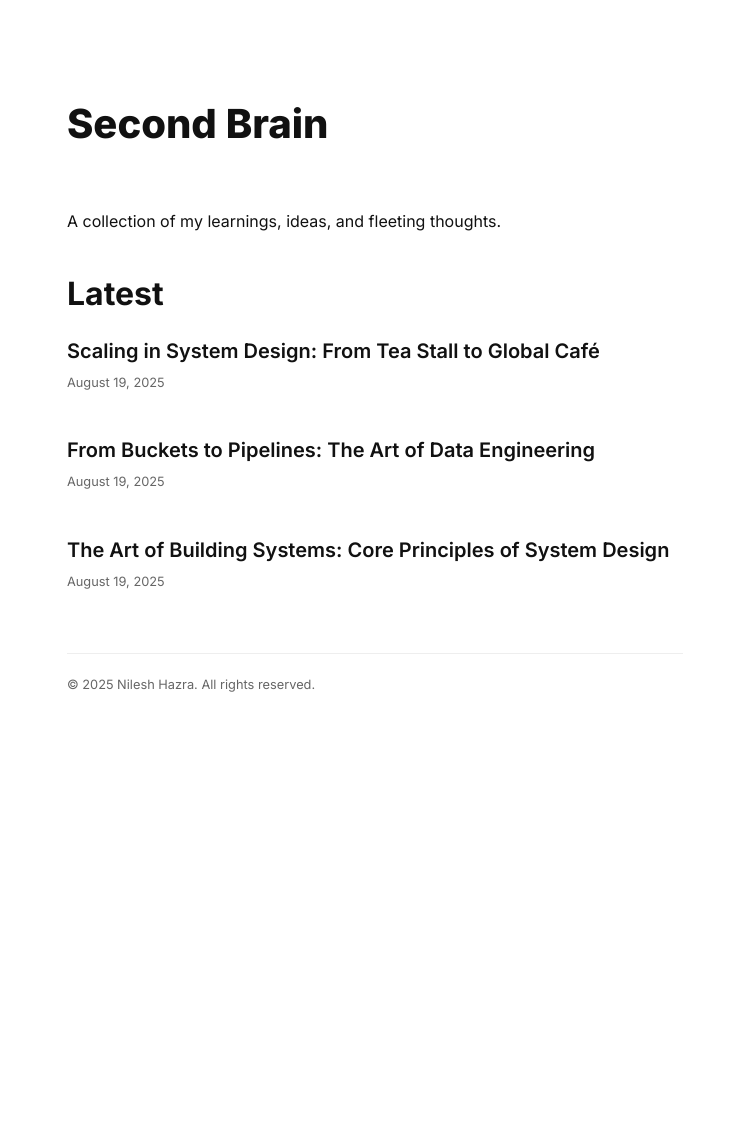
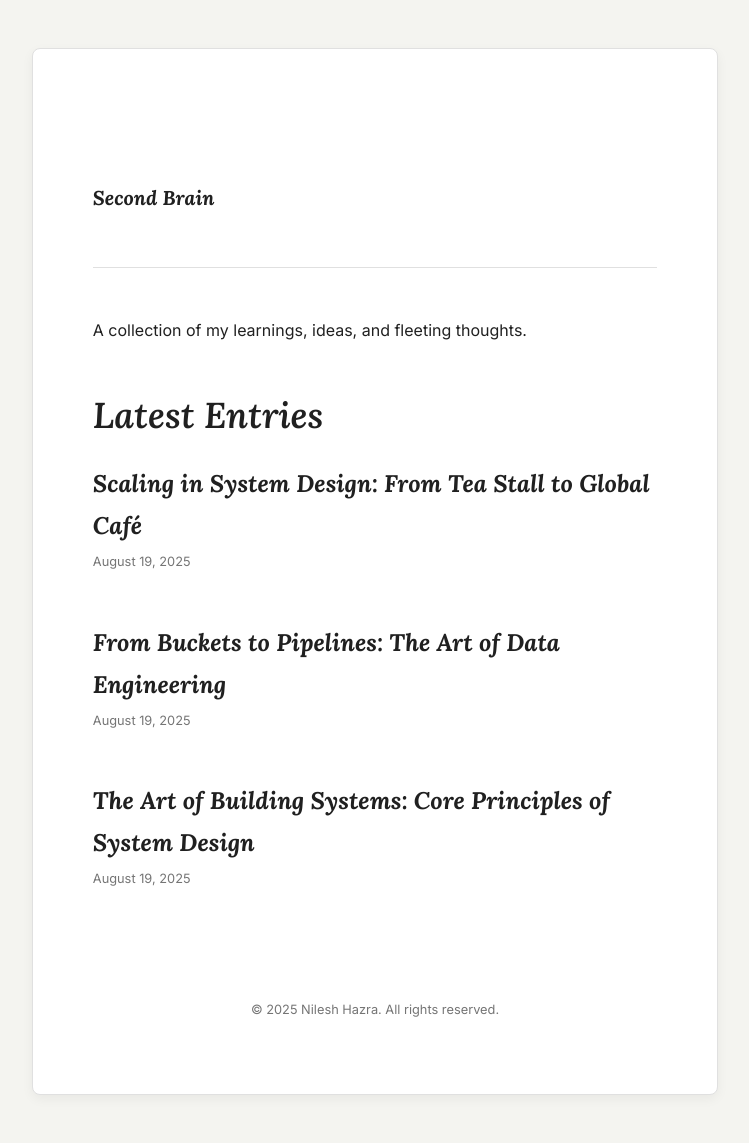
Before and after one commit to nileshhazra/second-brain, a Jekyll site: the page built from index.md, in a window 1280 px wide. Shown: the whole page, without its empty margins (265-1014 px from the left). Built offline with Jekyll 4.4.1, drawn with Linux system fonts in a browser that asks for light colours; before the commit the page ends 900 px from its top, so only the background shows below that.

Commit message:
update design v2

```diff
--- a/_layouts/default.html
+++ b/_layouts/default.html
@@ -7,7 +7,7 @@
 
     <link rel="preconnect" href="https://fonts.googleapis.com">
     <link rel="preconnect" href="https://fonts.gstatic.com" crossorigin>
-    <link href="https://fonts.googleapis.com/css2?family=Inter:wght@100..900&display=swap" rel="stylesheet">
+    <link href="https://fonts.googleapis.com/css2?family=Inter:wght@400;700&family=Lora:ital,wght@0,400..700;1,400..700&display=swap" rel="stylesheet">
 
     <link rel="stylesheet" href="{{ "/assets/css/style.css" | relative_url }}">
   </head>
--- a/assets/css/style.scss
+++ b/assets/css/style.scss
@@ -3,16 +3,19 @@
 
 /* 1. Design System (CSS Variables) */
 :root {
-  --font-sans: 'Inter', -apple-system, BlinkMacSystemFont, "Segoe UI", Roboto, Helvetica, Arial, sans-serif;
+  --font-sans: 'Inter', sans-serif;
+  --font-serif: 'Lora', serif; /* Our new heading font */
 
-  --color-background: #ffffff;
-  --color-text: #111111;
-  --color-text-subtle: #666666;
-  --color-accent: #0070f3;
-  --color-border: #eeeeee;
+  --color-background: #f4f4f0; /* A warm, paper-like background */
+  --color-foreground: #ffffff; /* A clean white for the content card */
+  --color-text: #202020; /* A softer black */
+  --color-text-subtle: #757575;
+  --color-accent: #b54a2a; /* A sophisticated, warm accent color */
+  --color-border: #e0e0e0;
 
-  --content-width: 65ch; /* Optimal for readability */
-  --spacing-unit: 1.25rem;
+  --content-width: 68ch;
+  --spacing-unit: 1.5rem;
+  --border-radius: 8px;
 }
 
 /* 2. Global Resets & Body Styles */
@@ -22,73 +25,80 @@
 
 body {
   margin: 0;
-  padding: var(--spacing-unit);
+  padding: calc(var(--spacing-unit) * 2) var(--spacing-unit);
   font-family: var(--font-sans);
   font-weight: 400;
-  line-height: 1.7;
+  line-height: 1.75;
   background-color: var(--color-background);
   color: var(--color-text);
   -webkit-font-smoothing: antialiased;
   -moz-osx-font-smoothing: grayscale;
 }
 
-/* 3. Layout Container */
+/* 3. Layout Container as a "Card" */
 .container {
   max-width: var(--content-width);
   margin-left: auto;
   margin-right: auto;
-  padding: calc(var(--spacing-unit) * 2) var(--spacing-unit);
+  padding: calc(var(--spacing-unit) * 2.5);
+  background-color: var(--color-foreground);
+  border-radius: var(--border-radius);
+  border: 1px solid var(--color-border);
+  box-shadow: 0 4px 12px rgba(0, 0, 0, 0.05);
 }
 
-/* 4. Typography & Links */
+/* 4. Typography & Links with Character */
 h1, h2, h3, h4 {
-  font-weight: 700;
-  line-height: 1.2;
+  font-family: var(--font-serif); /* Using the serif font */
+  font-weight: 600;
+  font-style: italic;
+  line-height: 1.3;
   margin-top: calc(var(--spacing-unit) * 2);
   margin-bottom: var(--spacing-unit);
 }
 
-h1 { font-size: 2.5rem; }
-h2 { font-size: 2rem; }
-h3 { font-size: 1.5rem; }
-
-p {
-  margin-top: 0;
-  margin-bottom: var(--spacing-unit);
-}
+h1 { font-size: 3rem; }
+h2 { font-size: 2.25rem; }
+h3 { font-size: 1.75rem; }
 
 a {
-  color: var(--color-accent);
+  color: var(--color-text);
   text-decoration: none;
-  transition: opacity 0.2s ease;
+  background-image: linear-gradient(var(--color-accent), var(--color-accent));
+  background-position: 0% 100%;
+  background-repeat: no-repeat;
+  background-size: 0% 2px; /* Underline is initially hidden */
+  transition: background-size 0.3s ease;
 }
 
 a:hover {
-  opacity: 0.7;
-  text-decoration: underline;
+  background-size: 100% 2px; /* Underline reveals on hover */
 }
 
 /* 5. Site Header & Footer */
 .site-header {
-  margin-bottom: calc(var(--spacing-unit) * 3);
+  padding-bottom: var(--spacing-unit);
+  margin-bottom: calc(var(--spacing-unit) * 2);
+  border-bottom: 1px solid var(--color-border);
   text-align: left;
 }
 
 .site-title a {
-  color: var(--color-text);
-  text-decoration: none;
-  font-weight: 800;
+  font-family: var(--font-serif);
+  font-size: 1.25rem;
+  font-weight: 700;
+  background-image: none; /* No underline for the main title */
 }
 
 .site-footer {
   margin-top: calc(var(--spacing-unit) * 3);
   padding-top: var(--spacing-unit);
-  border-top: 1px solid var(--color-border);
   font-size: 0.8rem;
   color: var(--color-text-subtle);
+  text-align: center;
 }
 
-/* 6. Post List Styling (from your index.md) */
+/* 6. Post List Styling */
 .post-list {
   list-style: none;
   padding: 0;
@@ -99,11 +109,11 @@ a:hover {
   margin-bottom: calc(var(--spacing-unit) * 2);
 }
 
-.post-list a {
-  color: var(--color-text);
-  text-decoration: none;
-  font-size: 1.25rem;
-  font-weight: 600;
+.post-list .post-link {
+  font-family: var(--font-serif);
+  font-size: 1.5rem;
+  font-weight: 700;
+  font-style: italic;
 }
 
 .post-list .post-date {
--- a/index.md
+++ b/index.md
@@ -5,12 +5,12 @@ title: Home
 
 {{ site.description }}
 
-## Latest
+## Latest Entries
 
 <ul class="post-list">
   {% for post in site.posts %}
     <li>
-      <a href="{{ site.baseurl }}{{ post.url }}">{{ post.title }}</a>
+      <a class="post-link" href="{{ site.baseurl }}{{ post.url }}">{{ post.title }}</a>
       <span class="post-date">{{ post.date | date: "%B %d, %Y" }}</span>
     </li>
   {% endfor %}
```
